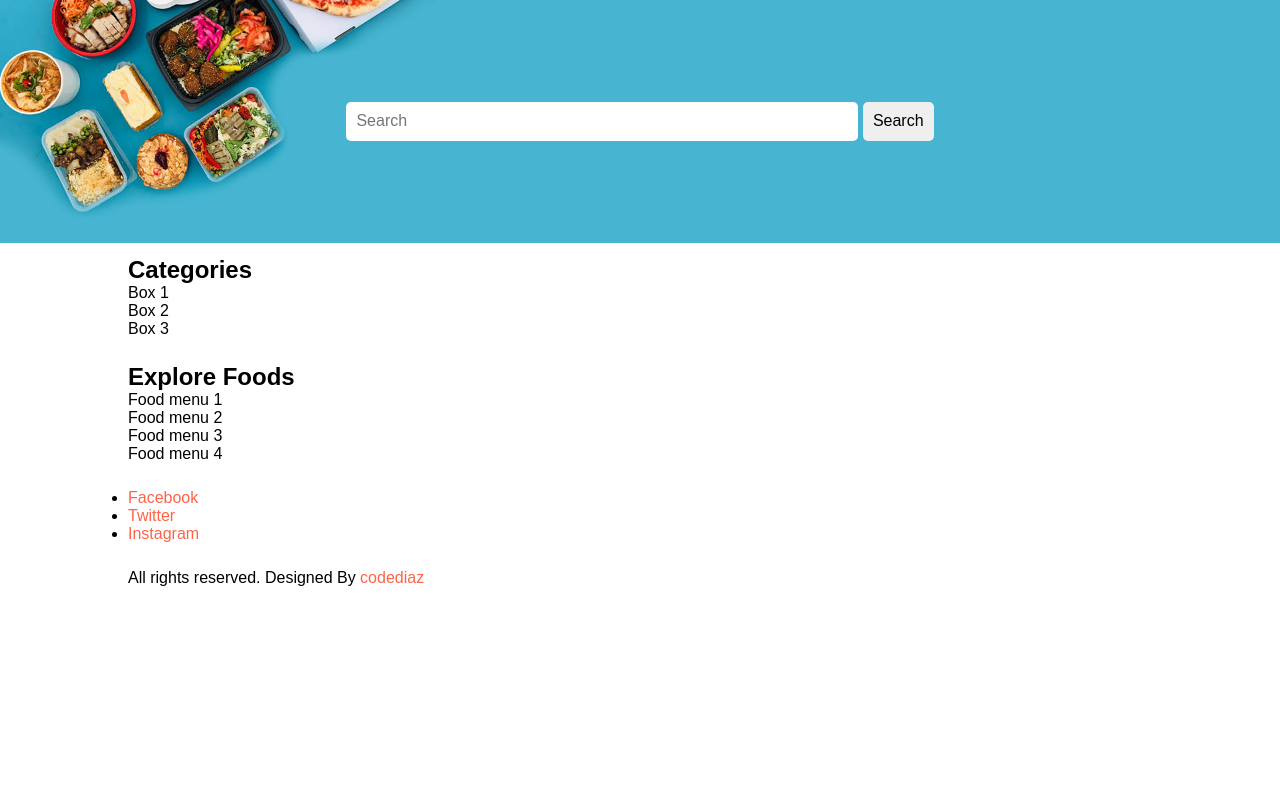
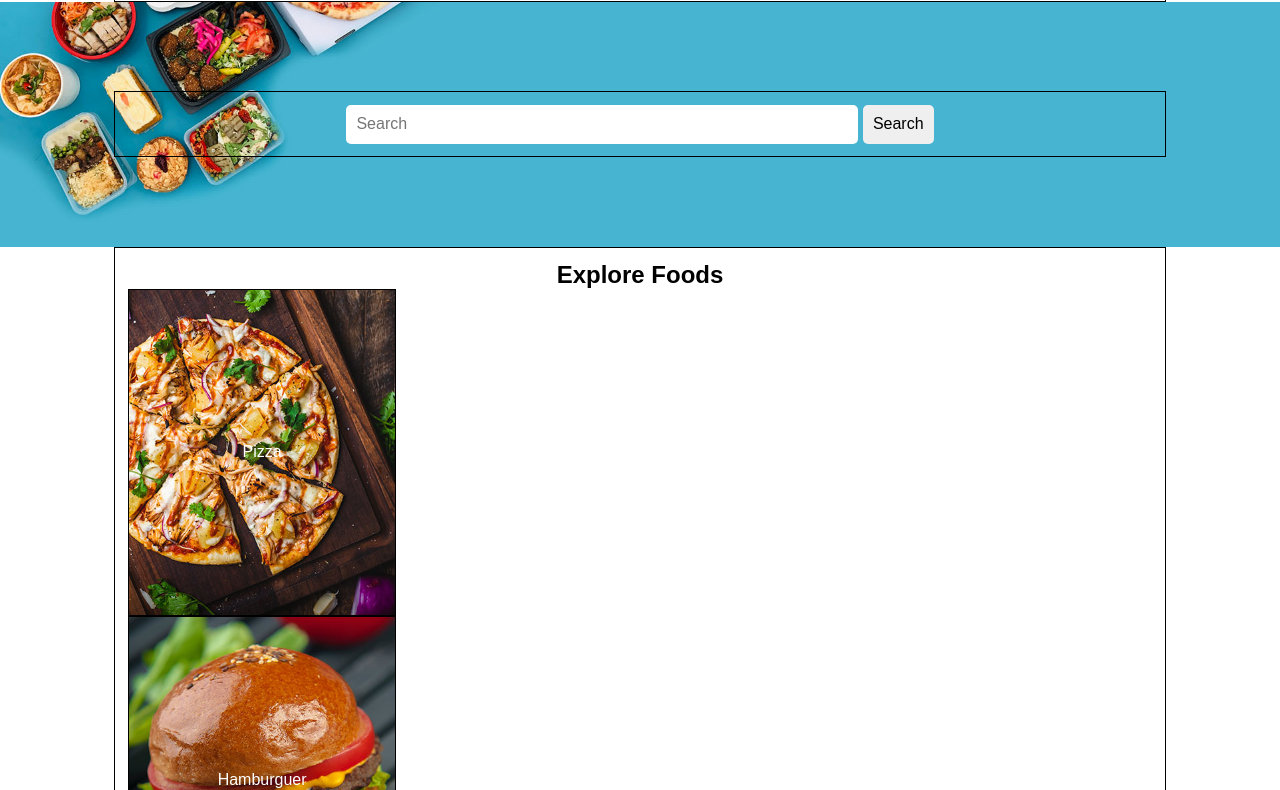
Before and after one commit to codediaz/Restaurant-Website, a plain HTML site: page Index.html in a window 1280 px wide. Shown: the part 106-896 px from the top of the page. Before the commit the page ends 800 px from the top, so only its background shows below. Drawn offline with Linux system fonts and the light colour scheme.

Commit message:
Categories

```diff
--- a/Index.html
+++ b/Index.html
@@ -59,19 +59,19 @@
 
     <!--Categories Section-->
     <section class="categories">
-        <div class="container">
+        <div class="container ">
             <h2>
-                Categories
+                Explore Foods
             </h2>
             <div class="box1">
-                Box 1
+                <p>Pizza</p>
             </div>
             <div class="box2">
-                Box 2
+                <p>Hamburguer</p>
 
             </div>
             <div class="box3">
-                Box 3
+                <p>Momo</p>
             </div>
 
 
@@ -83,7 +83,7 @@
     <!--Food Menu-->
     <section class="food-menu">
         <div class="container">
-            <h2>Explore Foods</h2>
+            <h2>Food Menu</h2>
             <div class="food-menu">
                 Food menu 1
             </div>
--- a/Styles/Styles.css
+++ b/Styles/Styles.css
@@ -14,7 +14,7 @@
 }
 
 .container{
-
+    border: 1px solid black;
     width: 80%;
     margin: 0 auto;
     padding: 1%;
@@ -82,3 +82,48 @@ a {
     border: none;
     font-size: 1rem;
 }
+
+/*Explore Foods*/
+.categories{
+    display:flex;
+    flex-direction: row;
+}
+.categories h2{
+    text-align: center;
+}
+.categories p{
+    position: initial;
+}
+.box1{
+    text-align: center;
+    color: #ffff;
+    background-image: url(/Media/pizza.jpg);
+    background-size: 100%;
+    background-repeat: no-repeat;
+    padding: 15% 0;
+    border: 1px solid black;
+    width: 26%;
+
+}
+.box2{
+    text-align: center;
+    color: #ffff;
+    background-image: url(/Media/burger.jpg);
+    background-size: 100%;
+    background-repeat: no-repeat;
+    padding: 15% 0;
+    border: 1px solid black;
+    width: 26%;
+
+}
+.box3{
+    text-align: center;
+    color: #ffff;
+    background-image: url(/Media/momo.jpg);
+    background-size: 100%;
+    background-repeat: no-repeat;
+    padding: 15% 0;
+    border: 1px solid black;
+    width: 26%;
+
+}
```
